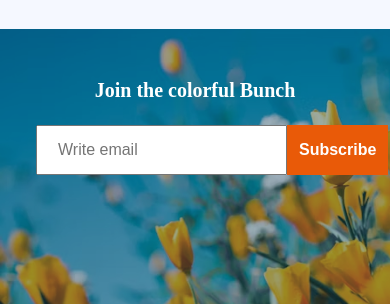
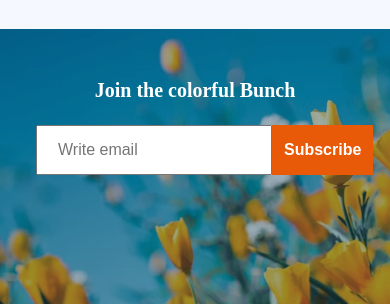
Before and after one commit to mehedi62abF/ph-assignment-02, a plain HTML site: page index.html in a window 390 px wide. Shown: the part 5260-5564 px from the top of the page. Drawn offline with Linux system fonts and the light colour scheme.

Commit message:
newsletter responsive problem done

```diff
--- a/styles.css
+++ b/styles.css
@@ -469,7 +469,7 @@
     background-size: cover;
   }
   .input {
-    padding: 14px 20px 14px 20px;
+    padding: 14px 5px 14px 20px;
     font-size: 16px;
   }
   .news-letter-content h1 {
@@ -481,7 +481,7 @@
   .btn-subscribe {
     background-color: #e95a08;
     color: white;
-    padding: 8px 12px 8px 12px;
+    padding: 5px 12px 5px 12px;
     border: none;
     font-size: 16px;
     font-weight: 600;
```
